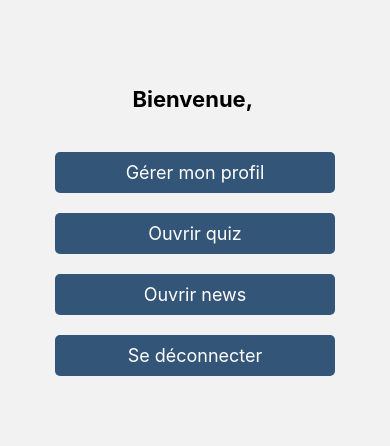
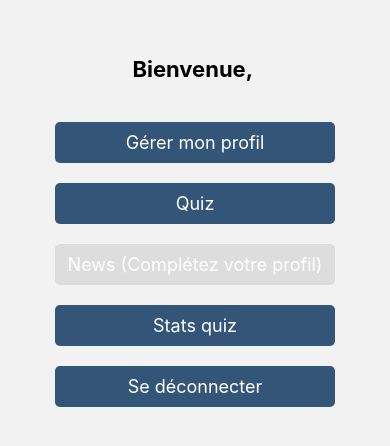
Before and after one commit to ElliotGuittet/domo, a React Native app: screen /Home in a window 390 px wide. Shown: the part 186-632 px from the top of the page. Built offline with nearby package versions, Linux system fonts and the light colour scheme; no server answers.

Commit message:
Gestion du classement des utilisateurs

```diff
--- a/App.js
+++ b/App.js
@@ -8,6 +8,7 @@ import ChangePasswordScreen from "./changePasswordScreen";
 import QuizScreen from "./quizScreen";
 import HomeScreen from "./homeScreen";
 import NewsScreen from "./newsScreen";
+import StatsScreen from "./statsScreen";
 import { auth } from "./firebaseConfig"; // Import Firebase Auth
 import { onAuthStateChanged } from "firebase/auth";
 
@@ -44,6 +45,7 @@ const App = () => {
             <Stack.Screen name="Ouvrir quiz" component={QuizScreen} />
             <Stack.Screen name="Home" component={HomeScreen} />
             <Stack.Screen name="News" component={NewsScreen} />
+            <Stack.Screen name="Stats du quiz" component={StatsScreen} />
       </Stack.Navigator>
     </NavigationContainer>
   );
--- a/homeScreen.js
+++ b/homeScreen.js
@@ -1,12 +1,35 @@
 // HomeScreen.js
-import React from 'react';
-import { View, Text, TouchableOpacity, StyleSheet } from 'react-native';
-import { auth } from './firebaseConfig';
+import React, { useState, useEffect } from 'react';
+import { View, Text, TouchableOpacity, StyleSheet, Alert } from 'react-native';
+import { auth, db } from './firebaseConfig';
 import { useNavigation } from '@react-navigation/native';
+import { doc, getDoc } from 'firebase/firestore';
 
 const HomeScreen = () => {
   const navigation = useNavigation();
   const user = auth.currentUser; // Récupérer l'utilisateur connecté
+  const [userData, setUserData] = useState(null);
+
+  useEffect(() => {
+    const fetchUserData = async () => {
+      if (user) {
+        try {
+          const userRef = doc(db, "users", user.uid); // Utiliser l'ID de l'utilisateur connecté
+          const userSnap = await getDoc(userRef);
+          if (userSnap.exists()) {
+            setUserData(userSnap.data());
+          } else {
+            console.log("Aucun utilisateur trouvé");
+          }
+        } catch (error) {
+          console.error("Erreur lors de la récupération des données utilisateur:", error);
+          Alert.alert("Erreur", "Impossible de récupérer les informations de l'utilisateur.");
+        }
+      }
+    };
+
+    fetchUserData();
+  }, [user]);
 
   const handleSignOut = async () => {
     try {
@@ -17,11 +40,15 @@ const HomeScreen = () => {
     }
   };
 
+  const isUserDataComplete = () => {
+    return userData && userData.firstName && userData.lastName && userData.age;
+  };
+
   return (
     <View style={styles.container}>
       <Text style={styles.welcomeText}>Bienvenue, {user?.email}</Text>
 
-     <TouchableOpacity
+      <TouchableOpacity
         style={styles.button}
         onPress={() => navigation.navigate("Informations personnelles")}
       >
@@ -32,18 +59,32 @@ const HomeScreen = () => {
         style={styles.button}
         onPress={() => navigation.navigate("Ouvrir quiz")}
       >
-        <Text style={styles.buttonText}>Ouvrir quiz</Text>
+        <Text style={styles.buttonText}>Quiz</Text>
       </TouchableOpacity>
 
-
-      <TouchableOpacity
+      {/* Vérifier si les informations sont complètes avant d'afficher le bouton News */}
+      {isUserDataComplete() ? (
+        <TouchableOpacity
           style={styles.button}
           onPress={() => navigation.navigate("News")}
         >
-          <Text style={styles.buttonText}>Ouvrir news</Text>
+          <Text style={styles.buttonText}>News</Text>
         </TouchableOpacity>
+      ) : (
+        <TouchableOpacity
+          style={[styles.button, styles.disabledButton]}
+          disabled={true}
+        >
+          <Text style={styles.buttonText}>News (Complétez votre profil)</Text>
+        </TouchableOpacity>
+      )}
 
-
+      <TouchableOpacity
+        style={styles.button}
+        onPress={() => navigation.navigate("Stats du quiz")}
+      >
+        <Text style={styles.buttonText}>Stats quiz</Text>
+      </TouchableOpacity>
 
       <TouchableOpacity
         style={styles.button}
@@ -79,6 +120,9 @@ const styles = StyleSheet.create({
     color: '#fff',
     fontSize: 18,
   },
+  disabledButton: {
+    backgroundColor: '#ddd',
+  },
 });
 
 export default HomeScreen;
--- a/loginScreen.js
+++ b/loginScreen.js
@@ -44,7 +44,7 @@ const LoginScreen = () => {
       "auth/user-not-found": "Utilisateur non trouvé.",
       "auth/wrong-password": "Mot de passe incorrect.",
     };
-    return errorMessages[code] || "Une erreur est survenue.";
+    return errorMessages[code] || "Erreur d'authentification ! Veuillez être certain que l'user et le mot de passe correspondent bien.";
   };
 
   return (
--- a/profileScreen.js
+++ b/profileScreen.js
@@ -38,6 +38,9 @@ const PersonalInfoScreen = () => {
       await setDoc(userRef, { firstName, lastName, age }, { merge: true });
 
       Alert.alert("Succès", "Profil mis à jour !");
+
+      // Rediriger vers la HomeScreen après la mise à jour réussie
+      navigation.navigate("Home");
     } catch (error) {
       Alert.alert("Erreur", error.message);
     }
@@ -46,16 +49,40 @@ const PersonalInfoScreen = () => {
 
   return (
     <View style={styles.container}>
-      <TextInput style={styles.input} placeholder="Prénom" value={firstName} onChangeText={setFirstName} />
-      <TextInput style={styles.input} placeholder="Nom" value={lastName} onChangeText={setLastName} />
-      <TextInput style={styles.input} placeholder="Âge" value={age} onChangeText={setAge} keyboardType="numeric" />
+      <TextInput
+        style={styles.input}
+        placeholder="Prénom"
+        value={firstName}
+        onChangeText={setFirstName}
+      />
+      <TextInput
+        style={styles.input}
+        placeholder="Nom"
+        value={lastName}
+        onChangeText={setLastName}
+      />
+      <TextInput
+        style={styles.input}
+        placeholder="Âge"
+        value={age}
+        onChangeText={setAge}
+        keyboardType="numeric"
+      />
 
-      <TouchableOpacity style={styles.button} onPress={handleSaveProfile} disabled={loading}>
-        {loading ? <ActivityIndicator color="#fff" /> : <Text style={styles.buttonText}>Enregistrer</Text>}
+      <TouchableOpacity
+        style={styles.button}
+        onPress={handleSaveProfile}
+        disabled={loading}
+      >
+        {loading ? (
+          <ActivityIndicator color="#fff" />
+        ) : (
+          <Text style={styles.buttonText}>Enregistrer</Text>
+        )}
       </TouchableOpacity>
       <TouchableOpacity
         style={styles.button}
-          onPress={() => navigation.navigate("Modifier Mot de Passe")}  // Appel de l'écran Modifier Mot de Passe
+        onPress={() => navigation.navigate("Modifier Mot de Passe")}
       >
         <Text style={styles.buttonText}>Modifier le Mot de Passe</Text>
       </TouchableOpacity>
--- /dev/null
+++ b/statsScreen.js
@@ -0,0 +1,115 @@
+import React, { useState, useEffect } from "react";
+import { View, Text, StyleSheet, ActivityIndicator, FlatList, Alert } from "react-native";
+import { db } from "./firebaseConfig";
+import { collection, getDocs, doc, getDoc } from "firebase/firestore";
+
+const StatsScreen = () => {
+  const [leaderboard, setLeaderboard] = useState([]);
+  const [loading, setLoading] = useState(true);
+
+  useEffect(() => {
+    const fetchStats = async () => {
+      try {
+        setLoading(true);
+        const resultsSnapshot = await getDocs(collection(db, "quiz_results"));
+        let usersData = [];
+
+        for (const quizDoc of resultsSnapshot.docs) {
+          const userId = quizDoc.id;
+          const quizData = quizDoc.data();
+
+          if (quizData.score !== undefined && quizData.total !== undefined) {
+            const userRef = doc(db, "users", userId);
+            const userSnap = await getDoc(userRef);
+
+            if (userSnap.exists()) {
+              const userData = userSnap.data();
+              const fullName = `${userData.firstName} ${userData.lastName}`;
+              const age = userData.age || "N/A";
+              const successRate = ((quizData.score / quizData.total) * 100).toFixed(2);
+
+              usersData.push({
+                id: userId,
+                name: fullName,
+                age: age,
+                score: quizData.score,
+                total: quizData.total,
+                successRate: successRate,
+              });
+            }
+          }
+        }
+
+        usersData.sort((a, b) => b.score - a.score);
+        setLeaderboard(usersData);
+      } catch (error) {
+        console.error("Erreur récupération stats:", error);
+        Alert.alert("Erreur", "Impossible de récupérer les statistiques.");
+      } finally {
+        setLoading(false);
+      }
+    };
+
+    fetchStats();
+  }, []);
+
+  if (loading) return <ActivityIndicator size="large" color="#357" />;
+
+  return (
+    <View style={styles.container}>
+      <Text style={styles.heading}>🏆 Classement des Joueurs 🏆</Text>
+
+      {leaderboard.length === 0 ? (
+        <Text style={styles.noData}>Aucune donnée disponible.</Text>
+      ) : (
+        <FlatList
+          data={leaderboard}
+          keyExtractor={(item) => item.id}
+          renderItem={({ item, index }) => (
+            <View style={styles.userRow}>
+              <View style={styles.rankContainer}>
+                <Text style={styles.rank}>#{index + 1}</Text>
+              </View>
+
+              <View style={styles.infoContainer}>
+                <Text style={styles.name}>{item.name} ({item.age} ans)</Text>
+                <Text style={styles.scoreText}>
+                  ✅ {item.score} / {item.total}
+                </Text>
+                <Text style={styles.percentageText}>
+                  📊 {item.successRate}%
+                </Text>
+              </View>
+            </View>
+          )}
+        />
+      )}
+    </View>
+  );
+};
+
+const styles = StyleSheet.create({
+  container: { flex: 1, padding: 20, backgroundColor: "#f8f8f8" },
+  heading: { fontSize: 26, fontWeight: "bold", textAlign: "center", marginBottom: 20, color: "#333" },
+  noData: { fontSize: 18, textAlign: "center", marginTop: 20, color: "#777" },
+  userRow: {
+    flexDirection: "row",
+    alignItems: "center",
+    backgroundColor: "#fff",
+    padding: 15,
+    marginVertical: 5,
+    borderRadius: 10,
+    shadowColor: "#000",
+    shadowOpacity: 0.1,
+    shadowRadius: 5,
+    elevation: 3
+  },
+  rankContainer: { width: 50, alignItems: "center" },
+  rank: { fontSize: 22, fontWeight: "bold", color: "#357" },
+  infoContainer: { flex: 1 },
+  name: { fontSize: 18, fontWeight: "bold", color: "#222" },
+  scoreText: { fontSize: 16, color: "#555", marginTop: 5 },
+  percentageText: { fontSize: 16, color: "#555", marginTop: 5 },
+});
+
+export default StatsScreen;
```
Lines whose indentation alone changed are shown as unchanged.
